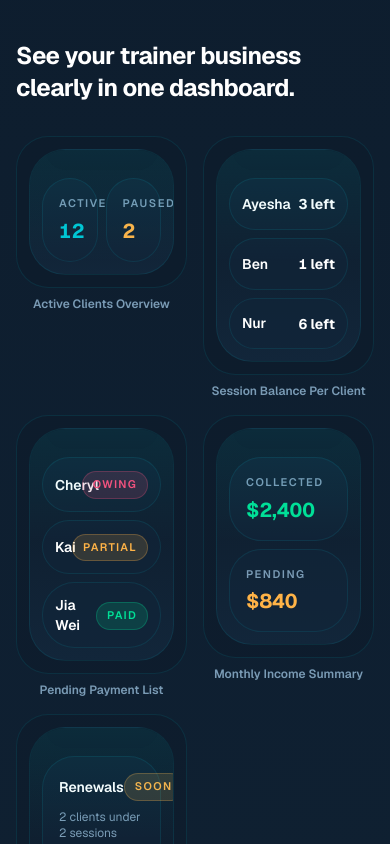
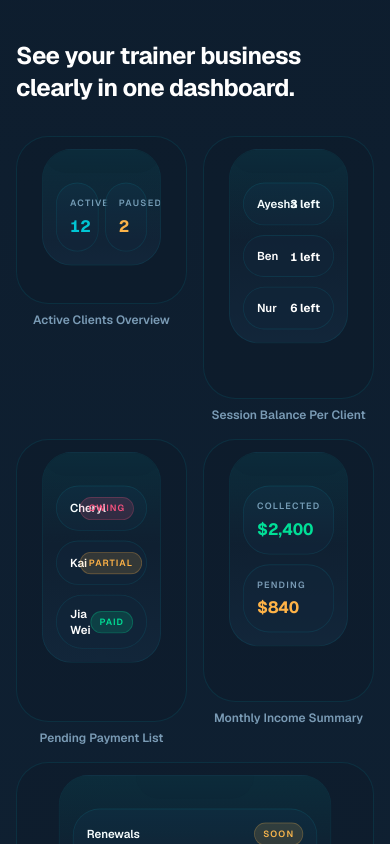
Before and after one commit to 5abhinavs-ops/Fit-Desk, a Next.js app: page /welcome in a window 390 px wide. Shown: the part 4580-5424 px from the top of the page. Built offline with nearby package versions, Linux system fonts and the light colour scheme.

Commit message:
fix: landing page quality fixes — Tailwind class, metadataBase, footer links, compact mockups, animation to globals

```diff
--- a/src/app/globals.css
+++ b/src/app/globals.css
@@ -338,3 +338,29 @@
     }
   }
 }
+
+/* ─── Landing page animations ─────────────────────────── */
+@media (prefers-reduced-motion: no-preference) {
+  .fd-hero-enter {
+    opacity: 0;
+    transform: translateY(20px);
+    animation: fd-hero-enter 600ms ease-out forwards;
+  }
+  @keyframes fd-hero-enter {
+    to { opacity: 1; transform: translateY(0); }
+  }
+
+  .fd-cta-pulse-once {
+    animation: fd-cta-pulse 360ms ease-out 1 1000ms both;
+  }
+  @keyframes fd-cta-pulse {
+    0%   { transform: scale(1); }
+    55%  { transform: scale(1.02); }
+    100% { transform: scale(1); }
+  }
+}
+
+@media (prefers-reduced-motion: reduce) {
+  .fd-hero-enter { opacity: 1; transform: none; animation: none; }
+  .fd-cta-pulse-once { animation: none; }
+}
--- a/src/app/welcome/_components/phone-mockup.tsx
+++ b/src/app/welcome/_components/phone-mockup.tsx
@@ -7,14 +7,16 @@ export function PhoneMockup({
   subtitle,
   children,
   className,
+  compact = false,
 }: {
   title?: string
   subtitle?: string
   children: React.ReactNode
   className?: string
+  compact?: boolean
 }) {
   return (
-    <div className={cn("mx-auto w-full max-w-[360px]", className)}>
+    <div className={cn("mx-auto w-full max-w-[360px]", compact && "scale-[0.82] origin-top", className)}>
       <div className="relative overflow-hidden rounded-[2.25rem] border border-border/60 bg-gradient-to-b from-background to-card shadow-[0_20px_80px_-40px_hsl(var(--foreground)/0.35)]">
         <div className="mx-auto h-7 w-36 rounded-b-2xl bg-background/70" />
         <div className="px-4 pb-4 pt-3">
--- a/src/app/welcome/page.tsx
+++ b/src/app/welcome/page.tsx
@@ -14,6 +14,7 @@ import {
   AccordionItem,
   AccordionTrigger,
 } from "@/components/ui/accordion"
+import { cn } from "@/lib/utils"
 import { PainPoints } from "./_components/pain-points"
 import {
   MiniRow,
@@ -24,6 +25,7 @@ import {
 import { StickyNav } from "./_components/sticky-nav"
 
 export const metadata: Metadata = {
+  metadataBase: new URL("https://fitdesk.pro"),
   title: "FitDesk — One simple dashboard for trainers",
   description:
     "Know who paid, who owes, and how many sessions are left. FitDesk gives personal trainers one simple mobile dashboard to track client packages, completed sessions, pending payments, and monthly income — without spreadsheets or WhatsApp chaos.",
@@ -34,34 +36,6 @@ export default function WelcomePage() {
     <div className="min-h-screen bg-gradient-to-b from-background via-background to-card text-foreground">
       <StickyNav />
 
-      {/* Animation styles (scoped to this page) */}
-      <style>{`
-        @media (prefers-reduced-motion: no-preference) {
-          .fd-hero-enter {
-            opacity: 0;
-            transform: translateY(20px);
-            animation: fd-hero-enter 600ms ease-out forwards;
-          }
-          @keyframes fd-hero-enter {
-            to { opacity: 1; transform: translateY(0); }
-          }
-
-          .fd-cta-pulse-once {
-            animation: fd-cta-pulse 360ms ease-out 1 1000ms both;
-          }
-          @keyframes fd-cta-pulse {
-            0% { transform: scale(1); }
-            55% { transform: scale(1.02); }
-            100% { transform: scale(1); }
-          }
-        }
-
-        @media (prefers-reduced-motion: reduce) {
-          .fd-hero-enter { opacity: 1; transform: none; animation: none; }
-          .fd-cta-pulse-once { animation: none; }
-        }
-      `}</style>
-
       <main className="pt-14">
         {/* ------------------------------------------------------------------ */}
         {/* SECTION 1 — Above the Fold                                          */}
@@ -69,7 +43,7 @@ export default function WelcomePage() {
         <section className="relative overflow-hidden">
           <div className="pointer-events-none absolute inset-x-0 top-0 h-[420px] bg-gradient-to-b from-primary/10 via-primary/0 to-transparent" />
 
-          <div className="mx-auto grid max-w-6xl gap-10 px-4 py-14 sm:px-6 md:grid-cols-2 md:items-center md:py-18">
+          <div className="mx-auto grid max-w-6xl gap-10 px-4 py-14 sm:px-6 md:grid-cols-2 md:items-center md:py-20">
             <div className="fd-hero-enter">
               <h1 className="text-balance text-3xl font-bold tracking-tight sm:text-4xl md:text-5xl">
                 Know who paid, who owes, and how many sessions are left.
@@ -355,7 +329,7 @@ export default function WelcomePage() {
                 {
                   label: "Active Clients Overview",
                   mock: (
-                    <PhoneMockup className="max-w-none">
+                    <PhoneMockup className="max-w-none" compact>
                       <div className="grid grid-cols-2 gap-2">
                         <MockCard label="Active" value="12" />
                         <MockCard label="Paused" value="2" tone="warning" />
@@ -366,7 +340,7 @@ export default function WelcomePage() {
                 {
                   label: "Session Balance Per Client",
                   mock: (
-                    <PhoneMockup className="max-w-none">
+                    <PhoneMockup className="max-w-none" compact>
                       <MiniRow left="Ayesha" right={<span className="text-sm font-bold tabular">3 left</span>} />
                       <MiniRow left="Ben" right={<span className="text-sm font-bold tabular">1 left</span>} />
                       <MiniRow left="Nur" right={<span className="text-sm font-bold tabular">6 left</span>} />
@@ -376,7 +350,7 @@ export default function WelcomePage() {
                 {
                   label: "Pending Payment List",
                   mock: (
-                    <PhoneMockup className="max-w-none">
+                    <PhoneMockup className="max-w-none" compact>
                       <MiniRow left="Cheryl" right={<StatusPill tone="danger" text="Owing" />} />
                       <MiniRow left="Kai" right={<StatusPill tone="warning" text="Partial" />} />
                       <MiniRow left="Jia Wei" right={<StatusPill tone="success" text="Paid" />} />
@@ -386,7 +360,7 @@ export default function WelcomePage() {
                 {
                   label: "Monthly Income Summary",
                   mock: (
-                    <PhoneMockup className="max-w-none">
+                    <PhoneMockup className="max-w-none" compact>
                       <MockCard label="Collected" value="$2,400" tone="success" />
                       <MockCard label="Pending" value="$840" tone="warning" />
                     </PhoneMockup>
@@ -395,7 +369,7 @@ export default function WelcomePage() {
                 {
                   label: "Package Renewal Alerts",
                   mock: (
-                    <PhoneMockup className="max-w-none">
+                    <PhoneMockup className="max-w-none" compact>
                       <div className="rounded-2xl border border-border/60 bg-card/60 p-4">
                         <div className="flex items-center justify-between">
                           <div className="text-sm font-semibold">Renewals</div>
@@ -410,12 +384,18 @@ export default function WelcomePage() {
                     </PhoneMockup>
                   ),
                 },
-              ].map((card) => (
-                <div key={card.label} className="space-y-2">
-                  <div className="rounded-2xl border border-border/60 bg-background/40 p-3">
-                    <div className="[&_.rounded-\\[2\\.25rem\\]]:rounded-3xl [&_.rounded-b-2xl]:rounded-b-xl [&_.h-7]:h-5 [&_.w-36]:w-28 [&_.px-4]:px-3 [&_.pb-4]:pb-3 [&_.pt-3]:pt-2 [&_.space-y-3]:space-y-2">
-                      {card.mock}
-                    </div>
+              ].map((card, idx, arr) => (
+                <div
+                  key={card.label}
+                  className={cn(
+                    "space-y-2",
+                    idx === arr.length - 1 && arr.length % 2 !== 0
+                      ? "col-span-2 md:col-span-1 md:col-start-2"
+                      : ""
+                  )}
+                >
+                  <div className="rounded-2xl border border-border/60 bg-background/40 p-3 overflow-hidden">
+                    {card.mock}
                   </div>
                   <div className="text-center text-xs font-semibold text-muted-foreground">
                     {card.label}
@@ -609,20 +589,20 @@ export default function WelcomePage() {
         {/* ------------------------------------------------------------------ */}
         <footer className="border-t border-border/50 bg-background/40">
           <div className="mx-auto flex max-w-6xl flex-col gap-3 px-4 py-8 text-sm text-muted-foreground sm:flex-row sm:items-center sm:justify-between sm:px-6">
-            <div>© 2025 FitDesk</div>
+            <div>© {new Date().getFullYear()} FitDesk</div>
             <div className="flex items-center justify-center gap-4">
-              <a
-                href="#"
+              <Link
+                href="/privacy"
                 className="rounded-md outline-none hover:text-foreground focus-visible:ring-[3px] focus-visible:ring-ring/50"
               >
                 Privacy Policy
-              </a>
-              <a
-                href="#"
+              </Link>
+              <Link
+                href="/terms"
                 className="rounded-md outline-none hover:text-foreground focus-visible:ring-[3px] focus-visible:ring-ring/50"
               >
                 Terms of Service
-              </a>
+              </Link>
             </div>
           </div>
         </footer>
```
